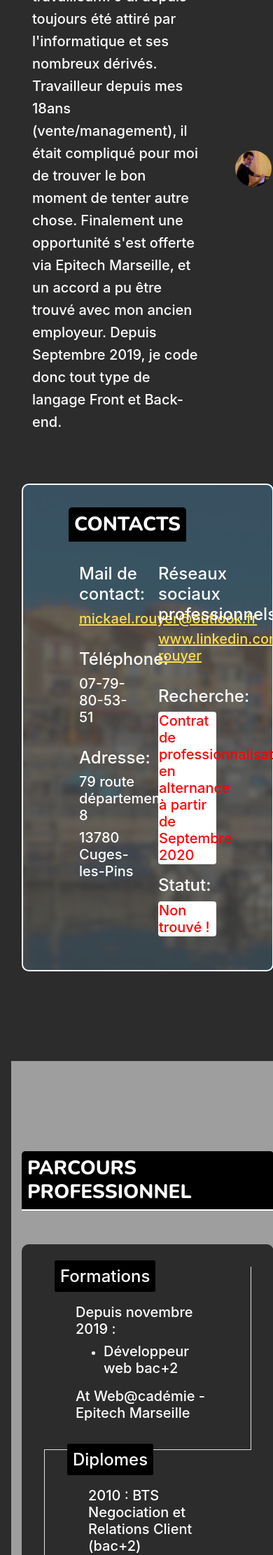
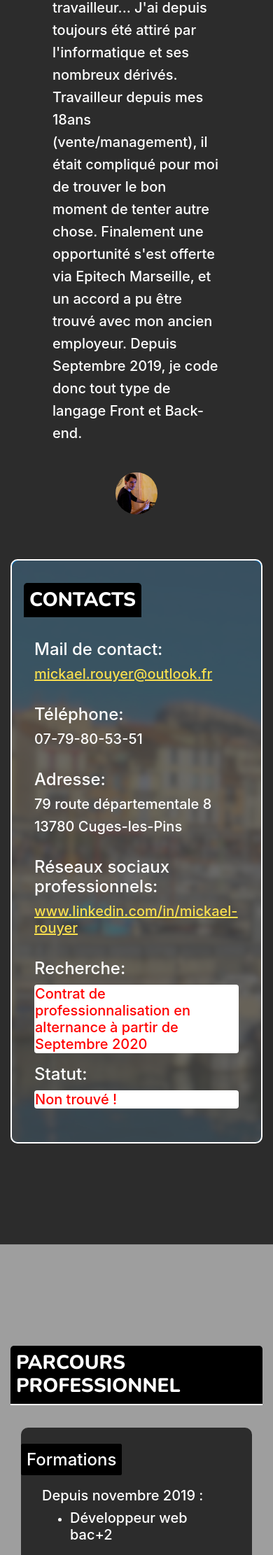
Before and after one commit to RouyerMickael/Portefolio, a PHP site: page / in a window 390 px wide; the page is wider, and only the part inside the window is pictured. Shown: the part 1117-3339 px from the top of that part at 70% size. Run offline with PHP 8.4, Linux system fonts and the light colour scheme; some libraries are stand-ins or nearby versions; some web fonts are replaced.

Commit message:
portefolio_responsive

```diff
--- a/index.html
+++ b/index.php
@@ -23,6 +23,9 @@
             <a href="#hobbies">
                 <li class="navItem list-unstyled list-group-item">Hobbies</li>
             </a>
+            <a href="#formSection">
+                <li class="navItem list-unstyled list-group-item">Formulaire</li>
+            </a>
             <a href="#bonus">
                 <li class="navItem list-unstyled list-group-item">Bonus</li>
             </a>
@@ -33,14 +36,12 @@
         <div class="centered text-center">
             <h2 class="seServir ml3">"Se servir d'hier pour construire demain."</h2>
             <h4 class="rouyer">Rouyer Mickael | Développeur Web</h4>
-            <p class="text-center">(Impératifs de projet : no-templates, flat-design, seo, responsive)</p>
-            <p class="text-center">WORK IN PROGRESS....</p>
         </div>
     </div>
     <!--Presentation-->
     <div id="presentation" class="container-fluid">
         <div class="container">
-            <div class="row align-items-center">
+            <div class="row align-items-center rowPresentation">
                 <div class="col-9">
                     <div class="row">
                         <h3 class="presTitle">PRESENTATION</h3>
@@ -69,7 +70,7 @@
                 </div>
                 <br/>
                 <div class="row">
-                    <div class="col-6">
+                    <div class="col">
                         <h4><span class="titre">Mail de contact:</span></h4>
                         <a class="linkContacts" target="_blank" href="mailto:mickael.rouyer@outlook.fr"><h5>mickael.rouyer@outlook.fr</h5></a>
                         <br/>
@@ -81,7 +82,7 @@
                         <h5>13780 Cuges-les-Pins</h5>
                         <br/>
                     </div>
-                    <div class="col-6">
+                    <div class="col">
                         <h4><span class="titre">Réseaux sociaux professionnels:</span></h4>
                         <a class="linkContacts" target="_blank" href="https://www.linkedin.com/in/mickael-rouyer"><h5>www.linkedin.com/in/mickael-rouyer</h5></a>
                         <br/>
@@ -831,6 +832,47 @@
             </div>
         </div>
     </div>
+    <!--FORM-->
+    <div id="formSection" class="container-fluid">
+        <div class="container">
+            <div class="col">
+                <div class="row">
+                    <h3>ME CONTACTER : (! EN PHASE DE TESTS !)</h3>
+                </div>
+                <br/>
+                <form class="form" method="POST" action="">
+                    <div class="row">
+                        <div class="form-group col">
+                            <label for="name" class="h4">Name</label>
+                            <input type="text" class="form-control" name="name" id="name" placeholder="Entrez votre nom" required>
+                        </div>
+                        <div class="form-group col">
+                            <label for="email" class="h4">Email</label>
+                            <input type="email" class="form-control" name="email" id="email" placeholder="Entrez votre adresse email" required>
+                        </div>
+                    </div>
+                    <div class="form-group">
+                        <label for="subject" class="h4 ">Sujet</label>
+                        <input type="text" id="subject" class="form-control" name="subject" placeholder="Entez le sujet" required>
+                    </div>
+                    <div class="form-group">
+                        <label for="message" class="h4 ">Message</label>
+                        <textarea id="message" class="form-control" rows="5" name="message" placeholder="Entez le message" required></textarea>
+                    </div>
+                    <div class="text-right">
+                        <button type="submit" id="submit" class="btn btn-success btn-lg ">Envoyer</button>
+                    </div>
+                    <div id="msgSubmit" class="h3 text-center hidden">
+                        <?php if(isset($_POST['name']) && isset($_POST['email']) && isset($_POST['subject']) && isset($_POST['message'])){
+                            include('src/php/functions.php');
+                            sendMail($_POST);
+                            }
+                        ?>
+                    </div>
+                </form>
+            </div>
+        </div>
+    </div>
     <!--BONUS-->
     <div id="bonus" class="container-fluid">
         <div class="container text-center">
--- a/src/css/index.css
+++ b/src/css/index.css
@@ -68,11 +73,28 @@ body{
     padding-bottom: 1.5rem;
     background-color: rgb(0, 0, 0, 0.75);
 }
+@media screen and (max-width: 770px) {
+    .centered{
+        top: 55%;
+    }
+}
+@media screen and (max-width: 440px) {
+    .centered{
+        top: 63%;
+    }
+    .lookProject{
+        padding-top: 2rem !important;
+        margin-left: 0 !important;
+        margin-right: 0 !important;
+    }
+}
+
+
 
 /*PRESENTATION*/
 #presentation{
     min-height: 40vh;
-    padding-top: 8rem;
+    padding-top: 9rem;
     padding-bottom: 2rem;
     margin-left: 1rem;
     margin-right: 1rem;
@@ -90,12 +112,30 @@ body{
     margin-left: 1rem;
     max-height: 220px;
 }
+@media screen and (max-width: 440px) {
+    #presentation{
+        margin: auto;
+    }
+    .rowPresentation{
+        display: flex !important;
+        flex-direction: column;
+        padding: 0 ;
+    }
+    .contentContact{
+        padding: 2rem !important;
+    }
+    .photo{
+        margin: 0;
+        padding: 0;
+        margin-top: 2rem;
+    }
+}
 
 /*CONTACT*/
 #contact{
     min-height: 60vh;
     padding-top: 2rem;
-    padding-bottom: 8rem;
+    padding-bottom: 9rem;
     margin-left: 1rem;
     margin-right: 1rem;
     border-bottom: rgba(255, 255, 255, 0.472) 0.5px solid;
@@ -128,12 +168,19 @@ body{
     background-color: white;
     color: red;
 }
+@media screen and (max-width: 650px) {
+    #contact{
+        margin: 0px !important;
+    }
+}
+
+
 
 /*QUALITES*/
 #qualites{
     background-color: rgb(158, 158, 158);
-    padding-top: 8rem;
-    padding-bottom: 8rem;
+    padding-top: 9rem;
+    padding-bottom: 9rem;
     margin-left: 1rem;
     margin-right: 1rem;
     border-bottom: rgba(255, 255, 255, 0.472) 0.5px solid;
@@ -193,6 +240,49 @@ body{
     border: rgba(255, 228, 78, 0.966) double 1px;
     border-width: 0.25rem;
 }
+@media screen and (max-width: 770px) {
+    .colDown{
+        border-right: 0px !important;
+        border-left: 0px !important;
+        padding-bottom: 2rem;
+    }
+}
+@media screen and (max-width: 647px) {
+    #qualites{
+        margin: 0px !important;
+    }
+    .div_qualites{
+        margin: 0px;
+    }
+    .colUp{
+        border-right: 0px !important;
+        border-left: 0px !important;
+        padding-bottom: 2rem;
+        padding-top: 2rem;
+    }
+    .btnRecup{
+        margin-top: 2rem;
+    }
+}
+@media screen and (max-width: 440px) {
+    .div_qualites{
+        padding: 0px;
+    }
+    .colUp{
+        padding-left: 0 !important;
+        padding-right: 0 !important;
+    }
+    .colDown{
+        padding-left: 0 !important;
+        padding-right: 0 !important;
+    }
+    .btnRecup{
+        margin-top: 2rem;
+    }
+}
+
+
+
 
 /*PROJECTS*/
 #projects{
```
Also changed, not shown: other parts of src/css/index.css (+45 -5 lines).
